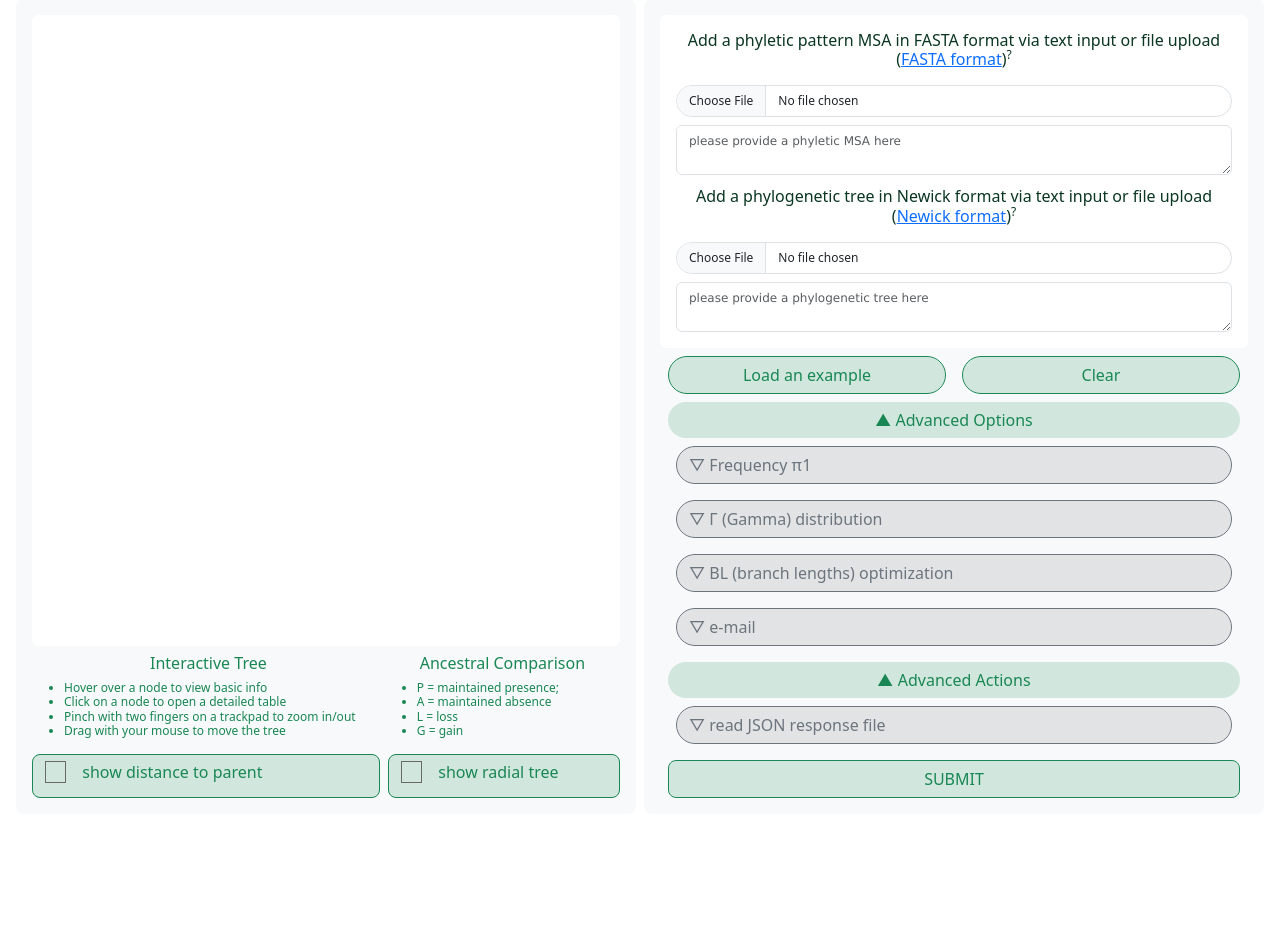
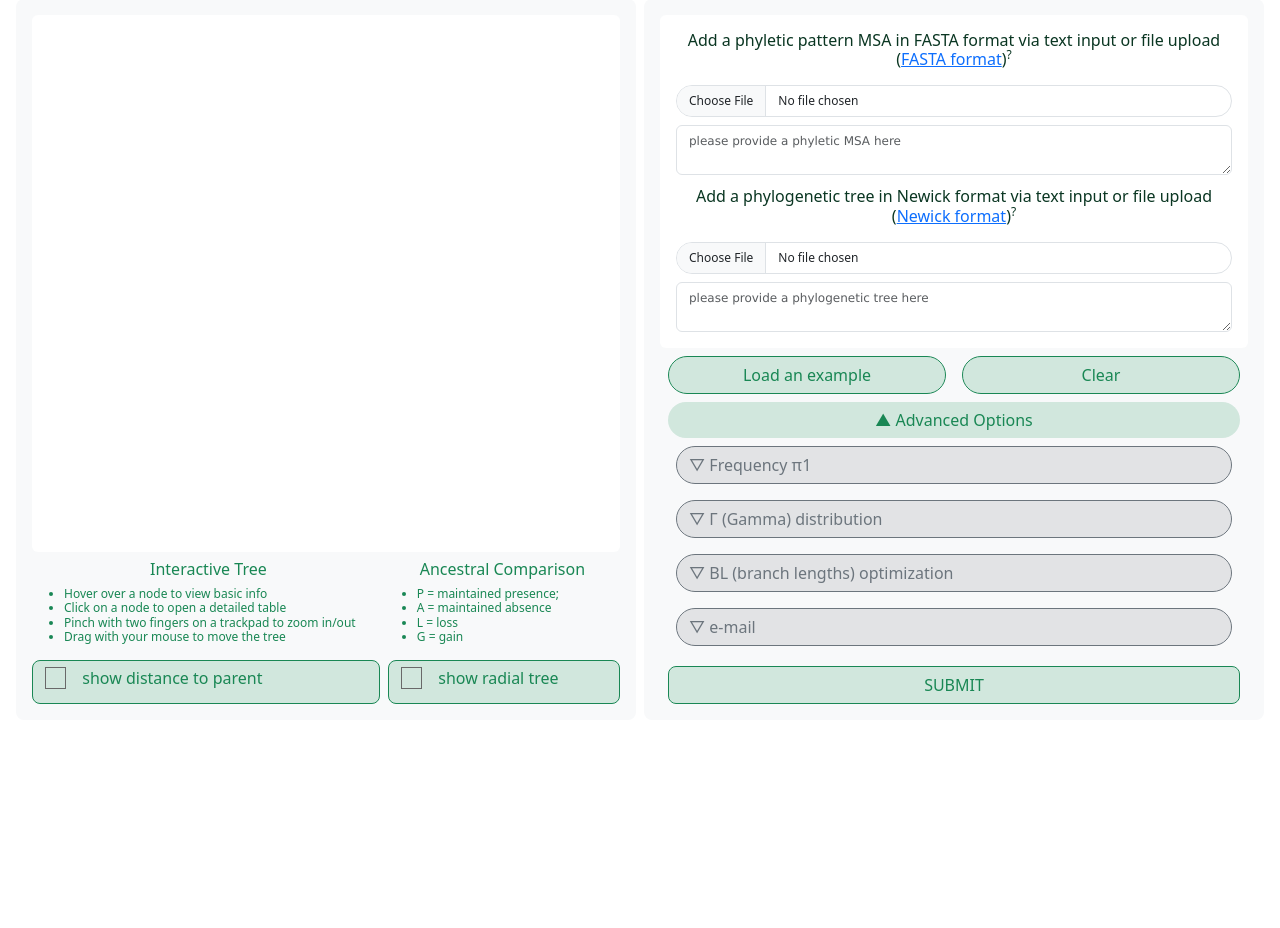
Before and after one commit to junior-iv/gloome, a Flask app: page / in a window 1280 px wide. Shown: the part 96-1024 px from the top of the page. After the commit the page ends 800 px from the top, so only its background shows below. Run offline with Flask 3, Linux system fonts and the light colour scheme; parts of the project's set-up code (start-up, migrations or seed data) failed here and were passed over.

Commit message:
5.25.61a

```diff
--- a/app/templates/index.html
+++ b/app/templates/index.html
@@ -292,34 +292,34 @@
                     </div>
                 </details>
             </div>
-            <div class="d-flex flex-column text-center w-100 pt-1 px-2">
-                <details open>
-                    <summary class="w-100 form-control btn btn-outline-success bg-success-subtle text-success border-0 rounded-pill">
-                    <span class="arrow">▼</span>
-                    Advanced Actions
-                    </summary>
-                    <div class="box w-100 flex-column">
-                        <div class="box flex-column h-auto w-100 p-2">
-                            <details class="subdetails">
-                                <summary class="text-start w-100 form-control btn btn-outline-secondary bg-secondary-subtle border-1 rounded-5">
-                                <span class="subarrow">▽</span>
-                                    read JSON response file
-                                </summary>
-                                <div class="box flex-row h-auto w-100 m-2">
-                                    <div class="w-48 text-start">
-                                        <label for="eMail" class="h6 text-start text-success-emphasis ms-3">read JSON response file</label>
-                                    </div>
-                                    <div class="w-48 text-start">
-                                        <input id="jsonFile" name="jsonFile" type="file" accept=".json"
-                                               title="read JSON response file" class="form-control rounded-pill"
-                                               onchange="readJson(this.id)"/>
-                                    </div>
-                                </div>
-                            </details>
-                        </div>
-                    </div>
-                </details>
-            </div>
+{#            <div class="d-flex flex-column text-center w-100 pt-1 px-2">#}
+{#                <details open>#}
+{#                    <summary class="w-100 form-control btn btn-outline-success bg-success-subtle text-success border-0 rounded-pill">#}
+{#                    <span class="arrow">▼</span>#}
+{#                    Advanced Actions#}
+{#                    </summary>#}
+{#                    <div class="box w-100 flex-column">#}
+{#                        <div class="box flex-column h-auto w-100 p-2">#}
+{#                            <details class="subdetails">#}
+{#                                <summary class="text-start w-100 form-control btn btn-outline-secondary bg-secondary-subtle border-1 rounded-5">#}
+{#                                <span class="subarrow">▽</span>#}
+{#                                    read JSON response file#}
+{#                                </summary>#}
+{#                                <div class="box flex-row h-auto w-100 m-2">#}
+{#                                    <div class="w-48 text-start">#}
+{#                                        <label for="eMail" class="h6 text-start text-success-emphasis ms-3">read JSON response file</label>#}
+{#                                    </div>#}
+{#                                    <div class="w-48 text-start">#}
+{#                                        <input id="jsonFile" name="jsonFile" type="file" accept=".json"#}
+{#                                               title="read JSON response file" class="form-control rounded-pill"#}
+{#                                               onchange="readJson(this.id)"/>#}
+{#                                    </div>#}
+{#                                </div>#}
+{#                            </details>#}
+{#                        </div>#}
+{#                    </div>#}
+{#                </details>#}
+{#            </div>#}
             <div class="d-flex h-100 flex-column text-center w-100 px-2 mt-2">
                 <input id="theButton" name="theButton" type="button" class="h-100 w-100 form-control btn btn-outline-success bg-success-subtle rounded-3"
                       value="SUBMIT" onclick="makeTree(0)"/>
```
